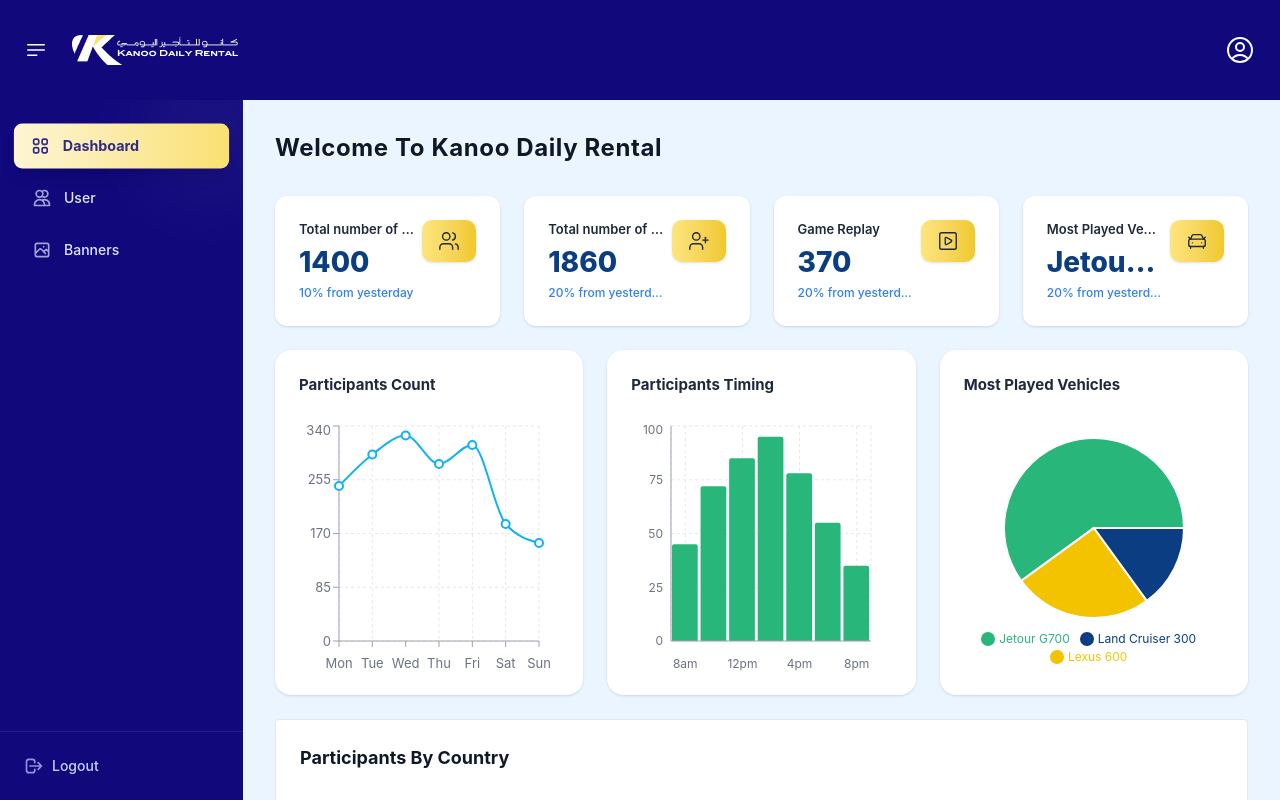
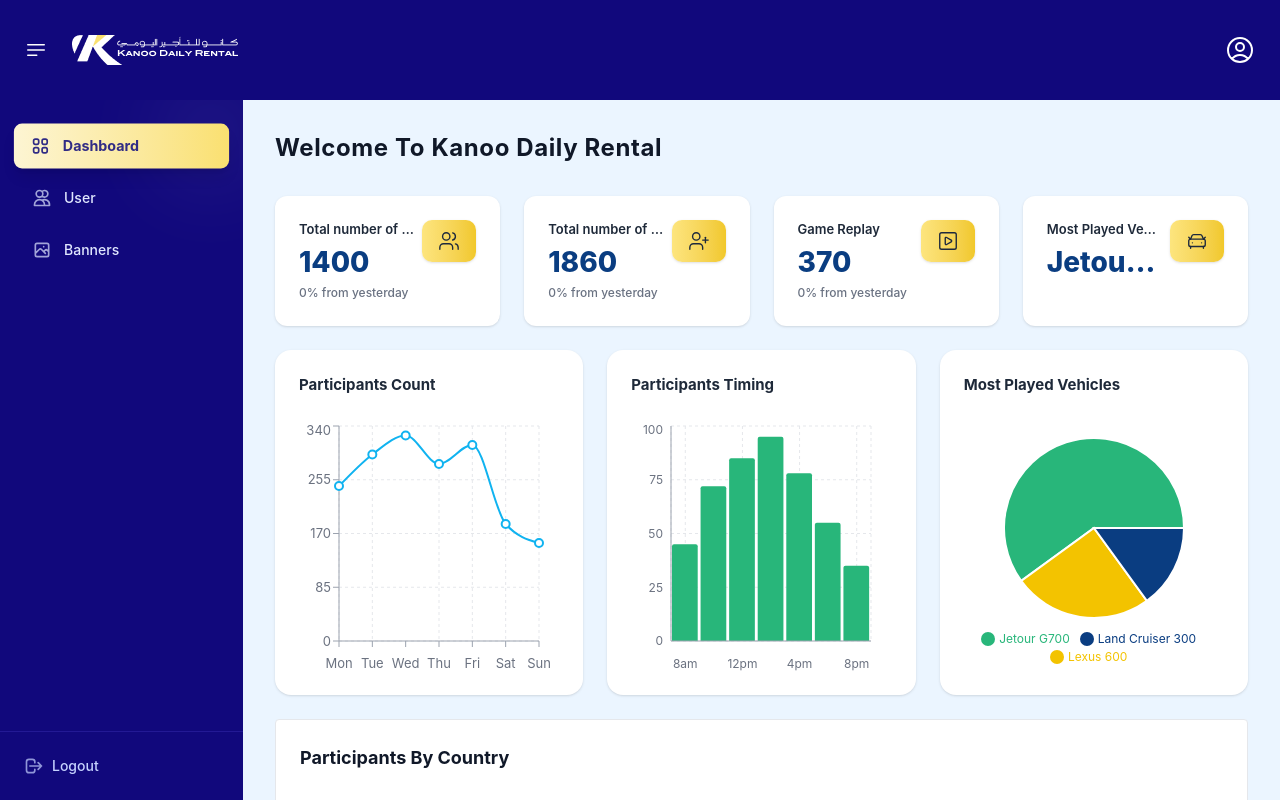
Before and after one commit to amarnadh777/game_backend, a React (Vite) app in the folder Frontend/: page /dashboard in a window 1280 px wide. Built offline with nearby package versions, Linux system fonts and the light colour scheme; sample sign-in values are in the browser's storage.

Commit message:
login issue

```diff
--- a/Frontend/src/components/dashboard/StatsCard.jsx
+++ b/Frontend/src/components/dashboard/StatsCard.jsx
@@ -18,9 +18,18 @@
           {value}
         </p>
 
-        <p className="text-[12px] font-medium text-[#2F80ED] truncate">
-          {trend}
-        </p>
+        {/* ONLY TEXT COLOR CHANGES BASED ON TREND */}
+        {typeof trend === 'number' ? (
+          <p className={`text-[12px] font-medium truncate ${
+            trend > 0 ? 'text-green-600' : trend < 0 ? 'text-red-600' : 'text-gray-500'
+          }`}>
+            {trend > 0 ? '↑ ' : trend < 0 ? '↓ ' : ''}{Math.abs(trend)}% from yesterday
+          </p>
+        ) : (
+          <p className="text-[12px] font-medium text-transparent truncate select-none">
+            _ {/* Invisible spacer to keep layout from jumping on cards without a trend */}
+          </p>
+        )}
 
       </div>
 
--- a/Frontend/src/pages/Dashboard.jsx
+++ b/Frontend/src/pages/Dashboard.jsx
@@ -8,15 +8,11 @@
 import axios from 'axios';
 
 function Dashboard() {
-
   const [dashboardData, setDashboardData] = useState(null);
   const [loading, setLoading] = useState(true);
 
   useEffect(()=>{
-
-
     const fetchData = async() => {
-
       try {
         const response = await axios.get(`${import.meta.env.VITE_API_URL}/admin/analytics`);
         if(response.status === 200){
@@ -29,9 +25,7 @@
         setLoading(false);
       }
     }
-
     fetchData();
-
   },[])
 
   if (loading) {
@@ -43,10 +37,8 @@
   }
 
   return (
-    // Replaced bg-gray-50 with your exact background color: bg-[#EBF5FF]
     <div className="w-full p md:p-8 bg-[#EBF5FF] min-h-screen flex flex-col gap-6">
 
-      {/* Page Title added from your screenshot */}
       <h1 className="text-xl md:text-2xl font-bold text-gray-900 tracking-wide mb-2">
         Welcome To Kanoo Daily Rental
       </h1>
@@ -58,25 +50,25 @@
         <StatCard
           title="Total number of participants"
           value={dashboardData !== null ? dashboardData.totalParticipants : "1400"}
-          trend="10% from yesterday"
+          trend={dashboardData !== null ? dashboardData.participantGrowth : 0} // ✅ Replaced hardcoded -2
           icon={Users}
         />
         <StatCard
           title="Total number of registration"
           value={dashboardData !== null ? dashboardData.totalUsers : "1860"}
-          trend="20% from yesterday"
+          trend={dashboardData !== null ? dashboardData.registrationGrowth : 0} // ✅ Replaced string
           icon={UserPlus}
         />
         <StatCard
           title="Game Replay"
           value={dashboardData !== null ? dashboardData.totalReplays : "370"}
-          trend="20% from yesterday"
+          trend={dashboardData !== null ? dashboardData.replayGrowth : 0} // ✅ Replaced string
           icon={PlaySquare}
         />
         <StatCard
           title="Most Played Vehicle"
-          value={dashboardData !== null ? dashboardData.mostUsedVehicle?.replace(/_/g, ' ').replace(/\b\w/g, l => l.toUpperCase()) : "Jetour G700"}
-          trend="20% from yesterday"
+          value={dashboardData !== null && dashboardData.mostUsedVehicle ? dashboardData.mostUsedVehicle.replace(/_/g, ' ').replace(/\b\w/g, l => l.toUpperCase()) : "Jetour G700"}
+          trend={null} // ✅ Set to null so the StatCard hides the trend text completely for the vehicle
           icon={CarFront}
         />
       </div>
```
Lines whose indentation alone changed are shown as unchanged.
